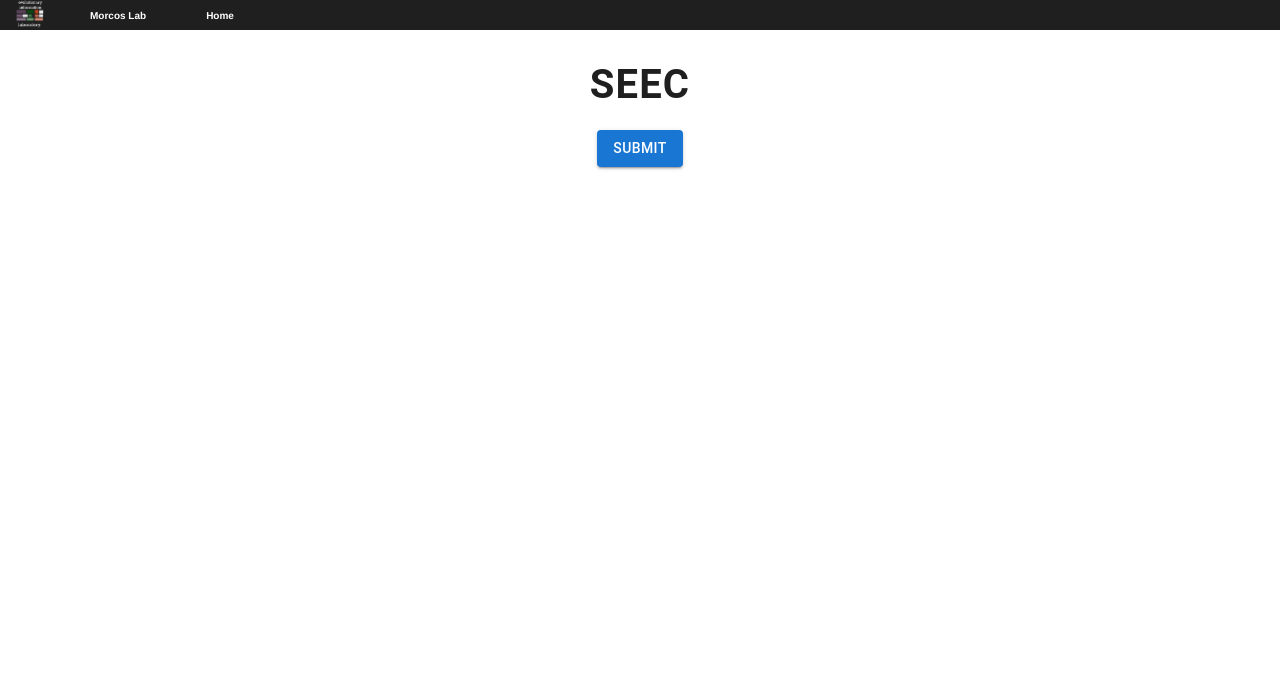
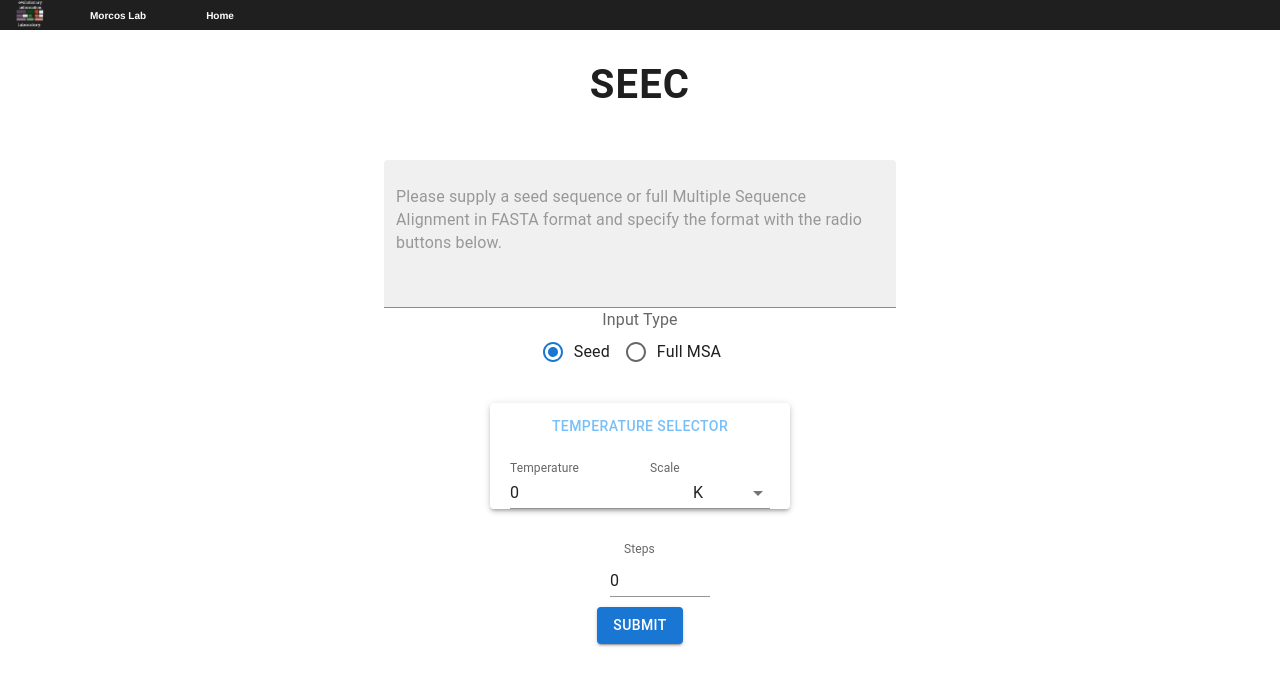
Before and after one commit to utdal/dcaServerFrontend, a React (Create React App) app: page /seec in a window 1280 px wide. Shown: the top 686 px of the page. Built offline with nearby package versions, Linux system fonts and the light colour scheme.

Commit message:
Temperature component and SEEC basic inputs

```diff
--- /dev/null
+++ b/src/components/TemperatureInput.js
@@ -0,0 +1,86 @@
+import * as React from 'react';
+import {
+  Box,
+  Button,
+  Collapse,
+  Input,
+  Paper,
+  FormControl,
+  InputLabel,
+  Tabs,
+  Tab,
+  Slider,
+  Select,
+  Typography,
+  MenuItem
+} from '@mui/material';
+import {useState, useEffect} from 'react';
+import { Form } from 'react-router-dom';
+
+
+function valuetext(value) {
+  return `${value}°C`;
+}
+function temperatureToColor(kelvin) {
+  const clamped = Math.min(Math.max(kelvin, 250), 350);
+  const ratio = (clamped - 250) / (350 - 250);
+
+  const start = { r: 33, g: 150, b: 243 };
+  const end = { r: 244, g: 67, b: 54 };
+
+  const r = Math.round(start.r + ratio * (end.r - start.r));
+  const g = Math.round(start.g + ratio * (end.g - start.g));
+  const b = Math.round(start.b + ratio * (end.b - start.b));
+
+  return `rgb(${r}, ${g}, ${b})`;
+}
+export default function TemperatureInput({temperature, SetTemperature}) {
+  const [displayTemperature, SetDisplayTemperature]=useState(0); {/* Temperature just to display to the user */}
+  const [displayScale, SetDisplayScale]=useState('K'); {/* Scale just to display to the user */}
+  const [color, SetColor]=useState(' r: 33, g: 150, b: 243 ');
+  const handleDisplayTemperature =(e)=>{
+    SetDisplayTemperature(e.target.value);
+  }
+  const handleDisplayScale=(e)=>{
+    SetDisplayScale(e.target.value);
+  }
+  useEffect(() => {
+    if (displayScale === '°C') {
+      SetTemperature(Number(displayTemperature) + 273.15);
+    } else if (displayScale === '°F') {
+      SetTemperature(((Number(displayTemperature) - 32) * 5) / 9 + 273.15);
+    } else {
+      SetTemperature(Number(displayTemperature));
+    }
+  }, [displayTemperature, displayScale]);
+
+  useEffect(() => {
+    console.log('Kelvin temperature:', temperature);
+
+  }, [temperature]);
+  useEffect(() => {
+    SetColor(temperatureToColor(temperature));
+  }, [temperature]);
+
+  return (
+    <Box sx={{ width: 300 }}>
+      <Paper elevation={3}>
+        <Tab label='Temperature Selector'sx={{color: color, width:'100%'}}></Tab>
+        <Box sx={{display:'flex', justifyContent:'center', m:'10px 20px'}}>
+          <FormControl variant="standard" sx={{minWidth: 120 }}>
+            <InputLabel>Temperature</InputLabel>
+            <Input id="temperature-input" type="number" value={displayTemperature} onChange={handleDisplayTemperature}></Input>
+          </FormControl>
+            <FormControl variant="standard" sx={{minWidth: 120 }}>
+              <InputLabel>Scale</InputLabel>
+              <Select onChange={handleDisplayScale} value={displayScale} labelId="scale-label">
+                <MenuItem value={'K'}>K</MenuItem>
+                <MenuItem value={'°C'}>°C</MenuItem>
+                <MenuItem value={'°F'}>°F</MenuItem>
+              </Select>
+            </FormControl>
+        </Box>
+      </Paper>
+    </Box>
+  );
+}
--- a/src/pages/CoevolvingPairs.js
+++ b/src/pages/CoevolvingPairs.js
@@ -1,22 +1,24 @@
 import React, { useState, useRef } from 'react';
 import HomeButton from '../components/HomeButton';
 import { generateMsa, computeDca, MSA, mapResidues, generateContacts, uploadMsa, uploadPDB } from '../backend/api';
-import CssBaseline from '@mui/material/CssBaseline';
-import Box from '@mui/material/Box';
-import Container from '@mui/material/Container';
-import Button from '@mui/material/Button'
 import MSAInput from '../components/MSAInput';
 import PDBInput from '../components/PDBInput';
 import MFDCASettings from '../components/MFDCASettings';
-import { TextField, Tooltip } from '@mui/material';
-import Checkbox from '@mui/material/Checkbox';
-import FormGroup from '@mui/material/FormGroup';
-import FormControlLabel from '@mui/material/FormControlLabel';
-import Select from '@mui/material/Select';
-import InputLabel from '@mui/material/InputLabel';
-import FormControl from '@mui/material/FormControl';
-import MenuItem from '@mui/material/MenuItem';
-import Slider from '@mui/material/Slider';
+import{
+  CssBaseline,
+  Box,
+  Button,
+  Checkbox,
+  FormGroup,
+  FormControlLabel,
+  Select,
+  InputLabel,
+  FormControl,
+  Tooltip,
+  TextField,
+  MenuItem,
+  Slider
+} from '@mui/material';
 import AdvancedSettings from '../components/AdvancedSettings';
 import PDBSettings from '../components/PDBSettings';
 import TopBar from '../components/TopBar';
@@ -297,7 +299,7 @@ const CoevolvingPairs = () => {
                         justifyContent:'center'
                       }
                     }}
-                    sx={{minWidth:'100px',maxWidth:'auto',marginTop:'15px', height:'48px', alignItems:'center', display:'flex', border:'1px dotted black', paddingTop:'0px'}}
+                    sx={{minWidth:'100px',maxWidth:'auto',marginTop:'15px', height:'48px', alignItems:'center', display:'flex', paddingTop:'0px'}}
                   >
                     <MenuItem value={'mfDCA'} sx={{alignItems:'center', display:'flex'}}>mean-field DCA</MenuItem>
                     <MenuItem value={''}>More to Come!</MenuItem>
--- a/src/pages/SEEC.js
+++ b/src/pages/SEEC.js
@@ -1,14 +1,47 @@
-import React, { Component } from 'react';
-import { useNavigate } from 'react-router-dom';
+import React, { useEffect, useState } from 'react';
+import { Form, useNavigate } from 'react-router-dom';
+
+import{
+  CssBaseline,
+  Box,
+  Button,
+  Checkbox,
+  FormGroup,
+  FormControlLabel,
+  Select,
+  InputLabel,
+  Input,
+  FormControl,
+  Tooltip,
+  Paper,
+  TextField,
+  MenuItem,
+  Slider
+} from '@mui/material';
+import './SEEC.css';
+import MSAInput from '../components/MSAInput';
 import TopBar from '../components/TopBar';
 import SEECGraph from '../components/SEECGraph';
-import Button from '@mui/material/Button'
-import { TextField, Tooltip } from '@mui/material';
-import './SEEC.css';
+import TemperatureInput from '../components/TemperatureInput'
 import { Link } from 'react-router-dom';
 
 const SEEC = () => {
     const navigate = useNavigate();
+    const [selectedFileTypes, setSelectedFileTypes] = useState({ MSA: false, Seed: true });
+    const [inputMSA, setInputMSA] = useState('');
+    const [inputFile, setInputFile] = useState(null);
+    const [temperature, SetTemperature] = useState(0); {/* Temperature in Kelvin */}
+    const [steps, SetSteps] = useState(0);
+    const allowed_letters= new Set(['A', 'C', 'D', 'E', 'F', 'G', 'H', 'I', 'K', 'L', 'M', 'N', 'P', 'Q', 'R', 'S', 'T', 'V', 'W', 'Y']);
+
+
+    const handleFileTypeChange = (type) => {
+      setSelectedFileTypes((prev) => ({
+        ...prev,
+        MSA: type === 'MSA' ? true : false,
+        Seed: type === 'Seed' ? true : false,
+      }));
+    };
 
     const handleSubmit = async(e) =>{
         e.preventDefault();
@@ -18,8 +51,26 @@ const SEEC = () => {
 
         }
     }
+    const handleInputMSAChange = (event) => {
+      if (selectedFileTypes.Seed){
+        if ([...event.target.value.toUpperCase()].every(char => allowed_letters.has(char))) {
+          setInputMSA(event.target.value.toUpperCase());
+        }
+      }
+      else setInputFile(event.target.files[0]);
+
+    };
+    const handleStepsChange=(e)=>{
+      if (e.target.value<=10000 && e.target.value>=0){
+        SetSteps(e.target.value);
+      }
+    }
+    useEffect(()=>{
+      console.log(steps);
+    }, [steps]);
+
     return (
-        <div style={{}}>
+        <Box>
         <TopBar>
             <li>
                 <a href='https://morcoslaboratory.org/'>
@@ -32,7 +83,6 @@ const SEEC = () => {
                 </Link>
             </li>
         </TopBar>
-        <form onSubmit={handleSubmit}>
             <div style={{marginTop:'50px'}}>
               <Tooltip title='Sequence evolution with epistatic contributions'>
                 <Button variant='text'
@@ -52,13 +102,32 @@ const SEEC = () => {
                 </Button>
               </Tooltip>
             </div>
-
+            <Box>
+              <form onSubmit={handleSubmit}>
+                <div style={{marginTop:"40px"}}>
+                  <MSAInput
+                    inputType={selectedFileTypes.Seed ? 'Seed' : 'MSA'}
+                    inputMSA={selectedFileTypes.Seed ? inputMSA : inputFile}
+                    handleInputMSAChange={handleInputMSAChange}
+                    handleFileTypeChange={handleFileTypeChange}
+                  />
+                </div>
+                <div style={{display:'flex', justifyContent:'center', marginTop:'30px'}}>
+                  <TemperatureInput temperature={temperature} SetTemperature={SetTemperature}/>
+                </div>
+                <div style={{display:'flex', justifyContent:'center', marginTop:'30px'}}>
+                  <FormControl style={{width:'100px', marginLeft:'40px'}}>
+                    <InputLabel>Steps</InputLabel>
+                    <Input type='number' onChange={handleStepsChange} placeholder='0-10,000' inputProps={{ min: 0, max: 10000 }} value={steps}/>
+                  </FormControl>
+                </div>
+              </form>
+            </Box>
 
             <Button type="submit" variant="contained" color="primary" sx={{ mt: 2, margin: '10px 20px' }}>
               Submit
             </Button>
-          </form>
-        </div>
+        </Box>
     );
 }
 
```
